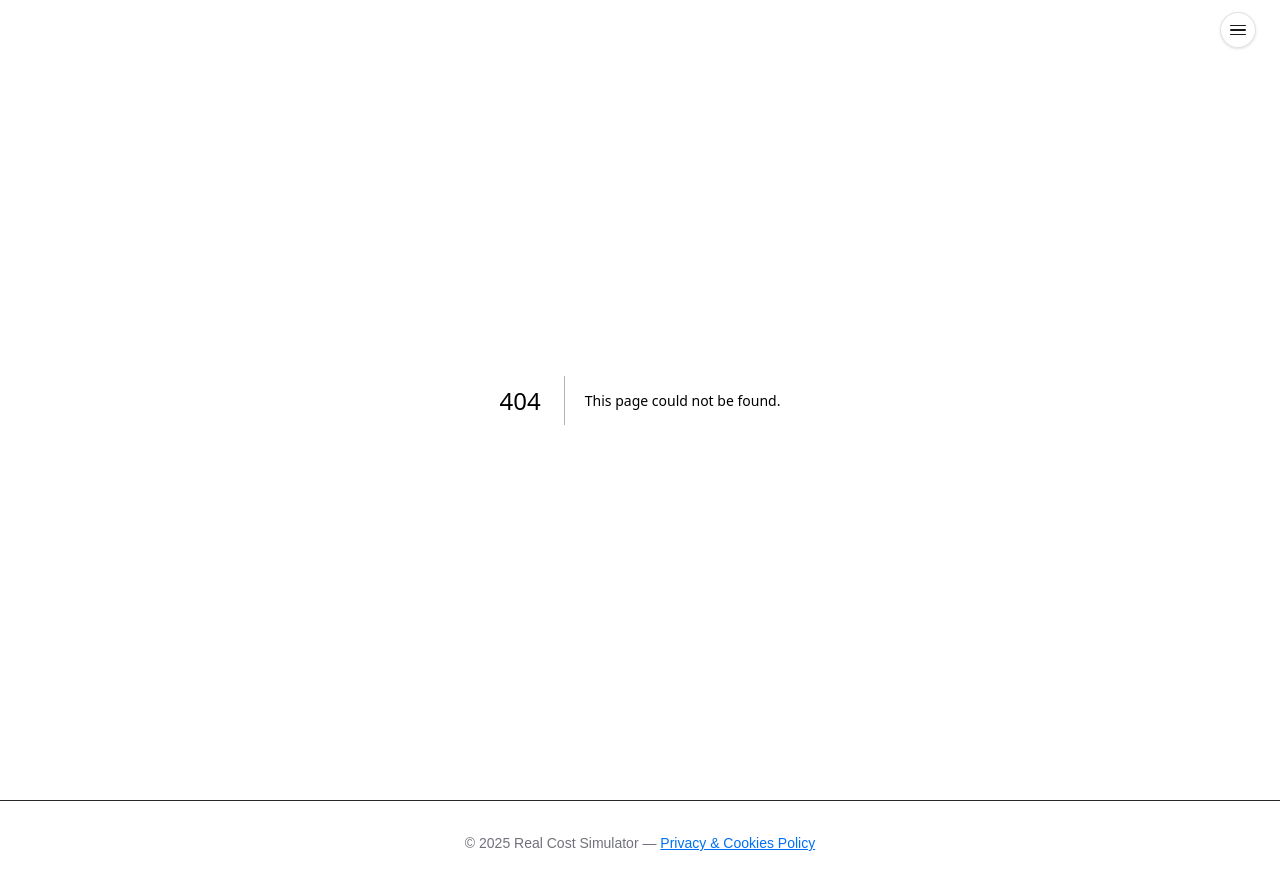
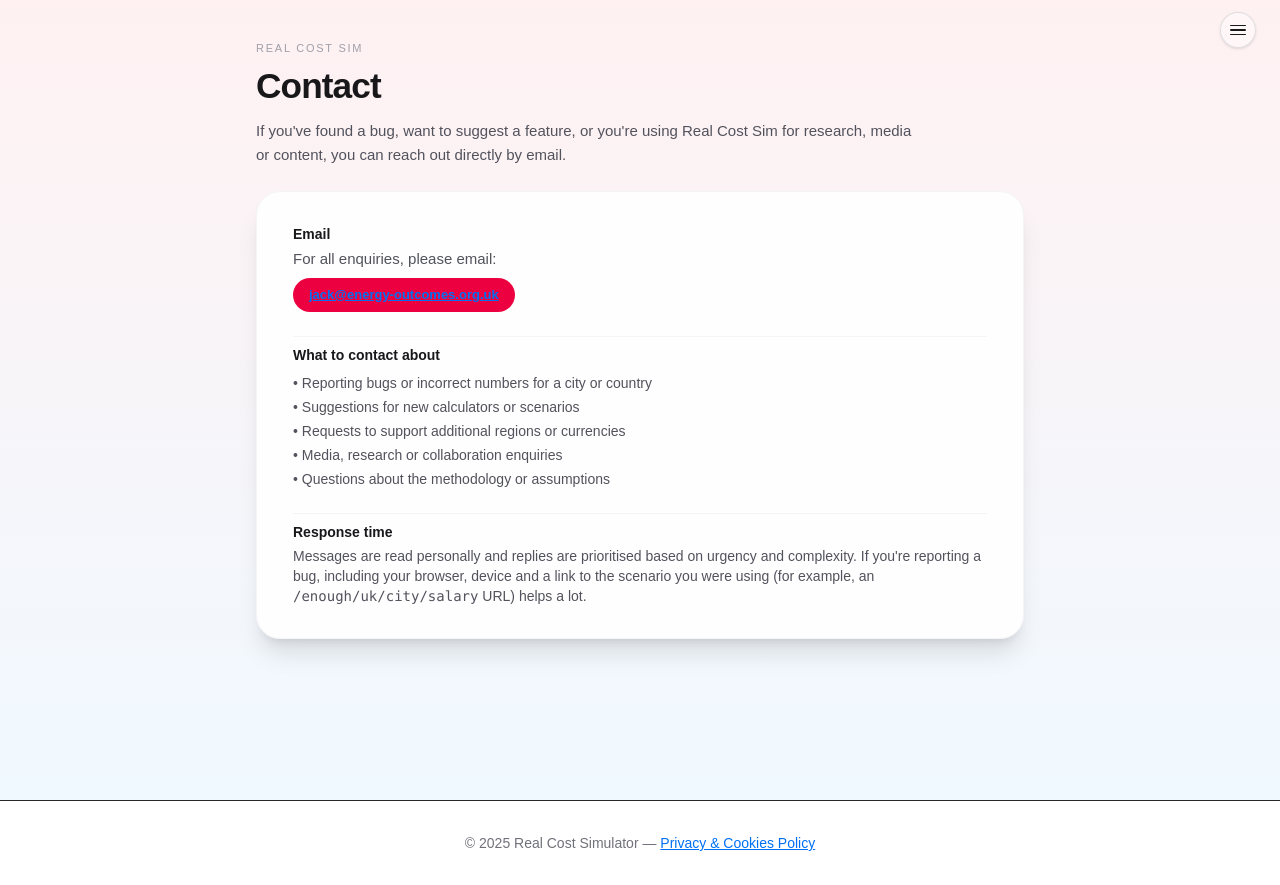
Before and after one commit to bendover19/real-cost-sim, a Next.js app: page /contact in a window 1280 px wide. Before the commit this address had no page. Built offline with nearby package versions, Linux system fonts and the light colour scheme.

Commit message:
Create page.tsx

```diff
--- /dev/null
+++ b/app/contact/page.tsx
@@ -0,0 +1,77 @@
+// app/contact/page.tsx
+import type { Metadata } from "next";
+
+export const metadata: Metadata = {
+  title: "Contact | Real Cost Sim",
+  description:
+    "Get in touch about Real Cost Sim – feedback, bugs, press and collaboration enquiries.",
+};
+
+export default function ContactPage() {
+  return (
+    <main className="min-h-screen bg-gradient-to-b from-rose-50 to-sky-50 px-4 py-10">
+      <div className="max-w-3xl mx-auto">
+        <div className="mb-6">
+          <p className="text-[11px] uppercase tracking-[0.16em] text-zinc-400">
+            Real Cost Sim
+          </p>
+          <h1 className="mt-2 text-3xl md:text-[2.2rem] font-semibold tracking-tight text-zinc-900">
+            Contact
+          </h1>
+          <p className="mt-3 text-sm md:text-[15px] text-zinc-600 leading-relaxed max-w-2xl">
+            If you&apos;ve found a bug, want to suggest a feature, or you&apos;re
+            using Real Cost Sim for research, media or content, you can reach
+            out directly by email.
+          </p>
+        </div>
+
+        <div className="rounded-3xl bg-white/90 shadow-xl border border-zinc-100 px-6 py-7 md:px-9 md:py-8">
+          <div className="space-y-6 text-sm md:text-[15px] text-zinc-700">
+            <section>
+              <h2 className="text-sm font-semibold text-zinc-900 mb-1">
+                Email
+              </h2>
+              <p className="text-zinc-600">
+                For all enquiries, please email:
+              </p>
+              <p className="mt-2">
+                <a
+                  href="mailto:jack@energy-outcomes.org.uk"
+                  className="inline-flex items-center rounded-full bg-rose-600 hover:bg-rose-700 text-white text-[13px] font-semibold px-4 py-2 transition-colors"
+                >
+                  jack@energy-outcomes.org.uk
+                </a>
+              </p>
+            </section>
+
+            <section className="pt-2 border-t border-zinc-100">
+              <h2 className="text-sm font-semibold text-zinc-900 mb-1">
+                What to contact about
+              </h2>
+              <ul className="mt-2 space-y-1 text-sm text-zinc-600">
+                <li>• Reporting bugs or incorrect numbers for a city or country</li>
+                <li>• Suggestions for new calculators or scenarios</li>
+                <li>• Requests to support additional regions or currencies</li>
+                <li>• Media, research or collaboration enquiries</li>
+                <li>• Questions about the methodology or assumptions</li>
+              </ul>
+            </section>
+
+            <section className="pt-2 border-t border-zinc-100">
+              <h2 className="text-sm font-semibold text-zinc-900 mb-1">
+                Response time
+              </h2>
+              <p className="text-sm text-zinc-600">
+                Messages are read personally and replies are prioritised based
+                on urgency and complexity. If you&apos;re reporting a bug,
+                including your browser, device and a link to the scenario
+                you were using (for example, an <code>/enough/uk/city/salary</code>{" "}
+                URL) helps a lot.
+              </p>
+            </section>
+          </div>
+        </div>
+      </div>
+    </main>
+  );
+}
```
